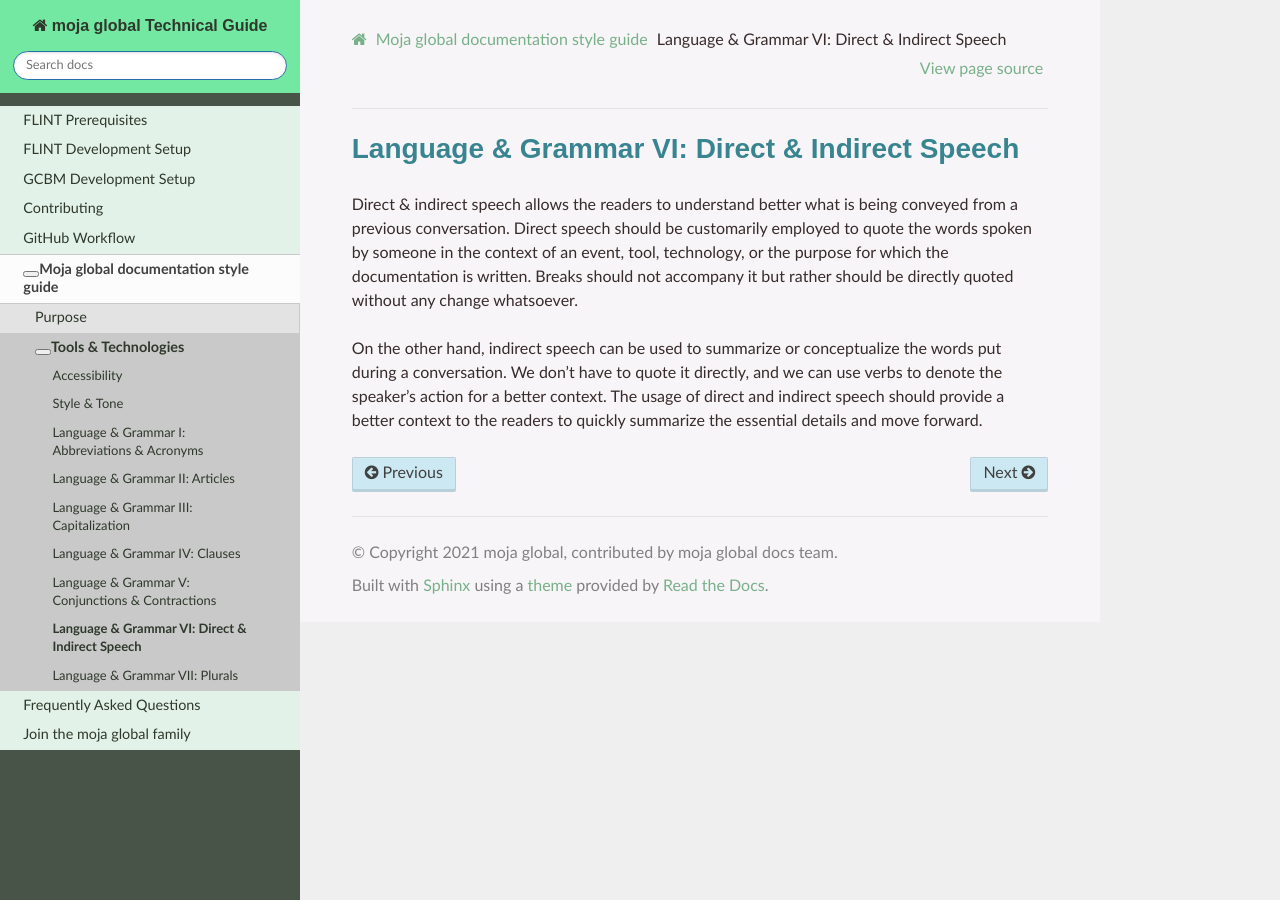
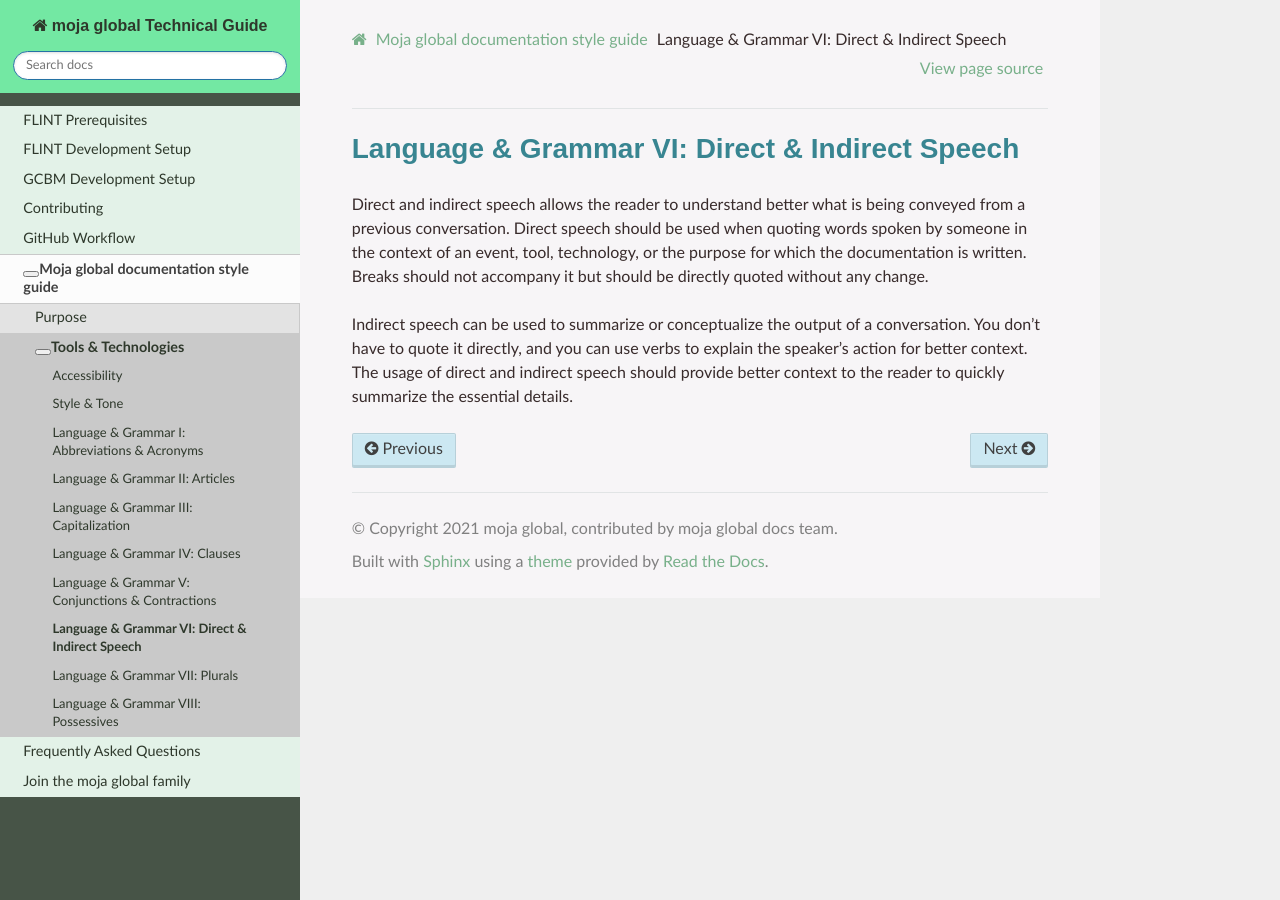
Before and after one commit to moja-global/moja_global_docs, a Sphinx documentation site: the page built from docs/DocumentationStyleGuide/language-grammar/direct-indirect.rst, in a window 1280 px wide. Built offline with Sphinx 7.4.7 and the Read the Docs theme 2.0.0, drawn with Linux system fonts in a browser that asks for light colours.

Commit message:
DOCS: Add Language & Grammar Docs for possessives
Signed-off-by: harshcasper <hmishra@redhat.com>

```diff
--- a/docs/DocumentationStyleGuide/index.rst
+++ b/docs/DocumentationStyleGuide/index.rst
@@ -73,3 +73,4 @@ Contents:
   language-grammar/conjunctions-contractions
   language-grammar/direct-indirect
   language-grammar/plurals
+  language-grammar/possessives
--- a/docs/DocumentationStyleGuide/language-grammar/direct-indirect.rst
+++ b/docs/DocumentationStyleGuide/language-grammar/direct-indirect.rst
@@ -3,16 +3,16 @@
 Language & Grammar VI: Direct & Indirect Speech
 ===============================================
 
-Direct & indirect speech allows the readers to understand better what is
+Direct and indirect speech allows the reader to understand better what is
 being conveyed from a previous conversation. Direct speech should be
-customarily employed to quote the words spoken by someone in the context
+used when quoting words spoken by someone in the context
 of an event, tool, technology, or the purpose for which the
-documentation is written. Breaks should not accompany it but rather
-should be directly quoted without any change whatsoever.
+documentation is written. Breaks should not accompany it but
+should be directly quoted without any change.
 
-On the other hand, indirect speech can be used to summarize or
-conceptualize the words put during a conversation. We don't have to
-quote it directly, and we can use verbs to denote the speaker's action
-for a better context. The usage of direct and indirect speech should
-provide a better context to the readers to quickly summarize the
-essential details and move forward.
+Indirect speech can be used to summarize or
+conceptualize the output of a conversation. You don't have to
+quote it directly, and you can use verbs to explain the speaker's action
+for better context. The usage of direct and indirect speech should
+provide better context to the reader to quickly summarize the
+essential details.
--- a/docs/DocumentationStyleGuide/style-tone.rst
+++ b/docs/DocumentationStyleGuide/style-tone.rst
@@ -7,7 +7,7 @@ robotic tone and give way to a friendly, inclusive and respectful tone
 of communication. It should call to action in a casual and approachable
 tone and should not sound pushy or dry.
 
-As a Technical Writer, if you are using an entertaining tone to help the
+As a contributor, if you are using an entertaining tone to help the
 readers better understand, do not go over the humour part. We generally
 assume that not every humour piece is universal and can be interpreted
 differently across different regions.
```
Also changed, not shown: docs/DocumentationStyleGuide/language-grammar/clauses.rst (+17 -3 lines), docs/DocumentationStyleGuide/language-grammar/conjunctions-contractions.rst (+4 -6 lines), docs/DocumentationStyleGuide/language-grammar/plurals.rst (+3 -4 lines), docs/DocumentationStyleGuide/language-grammar/possessives.rst (added, +18 -0 lines).
